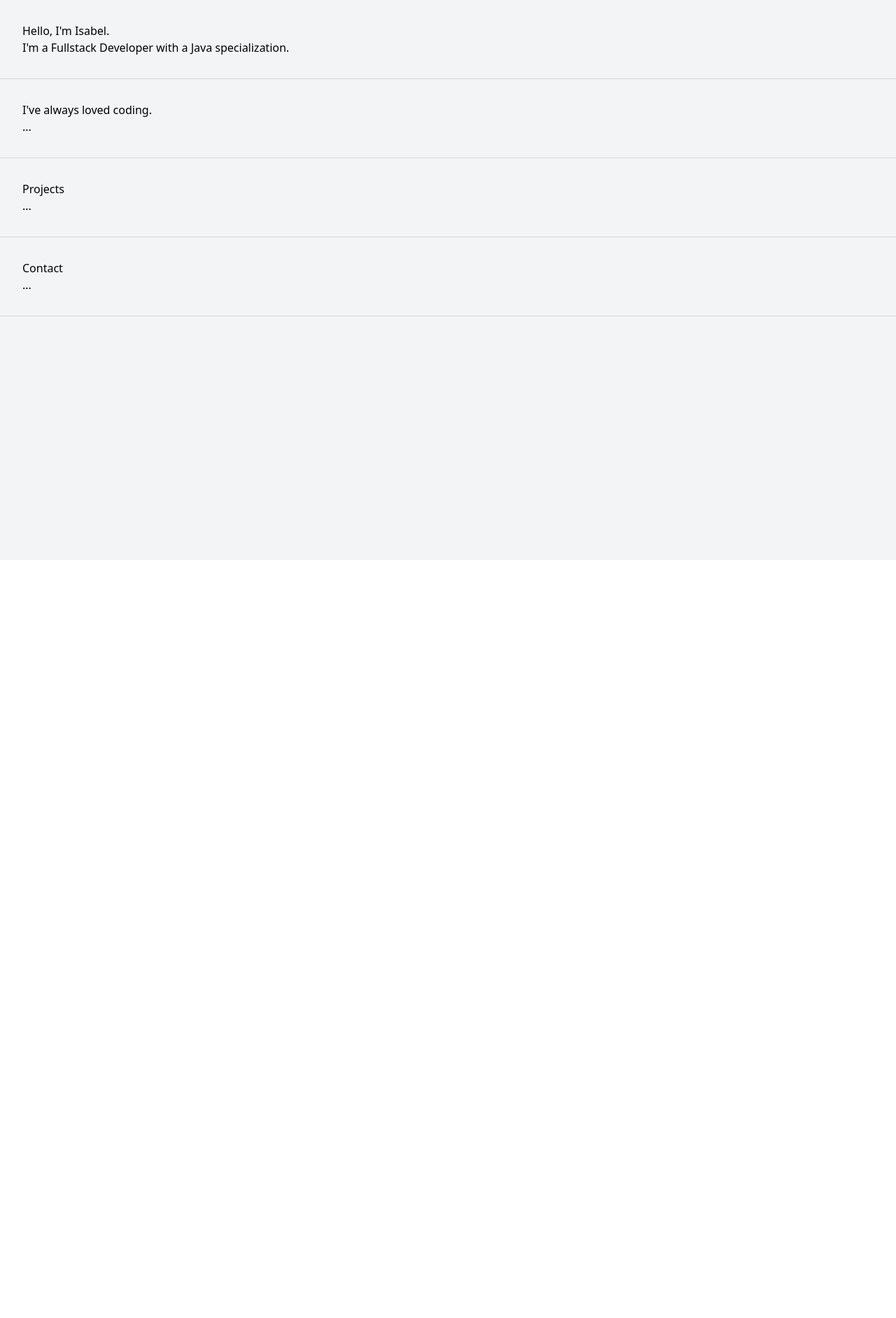
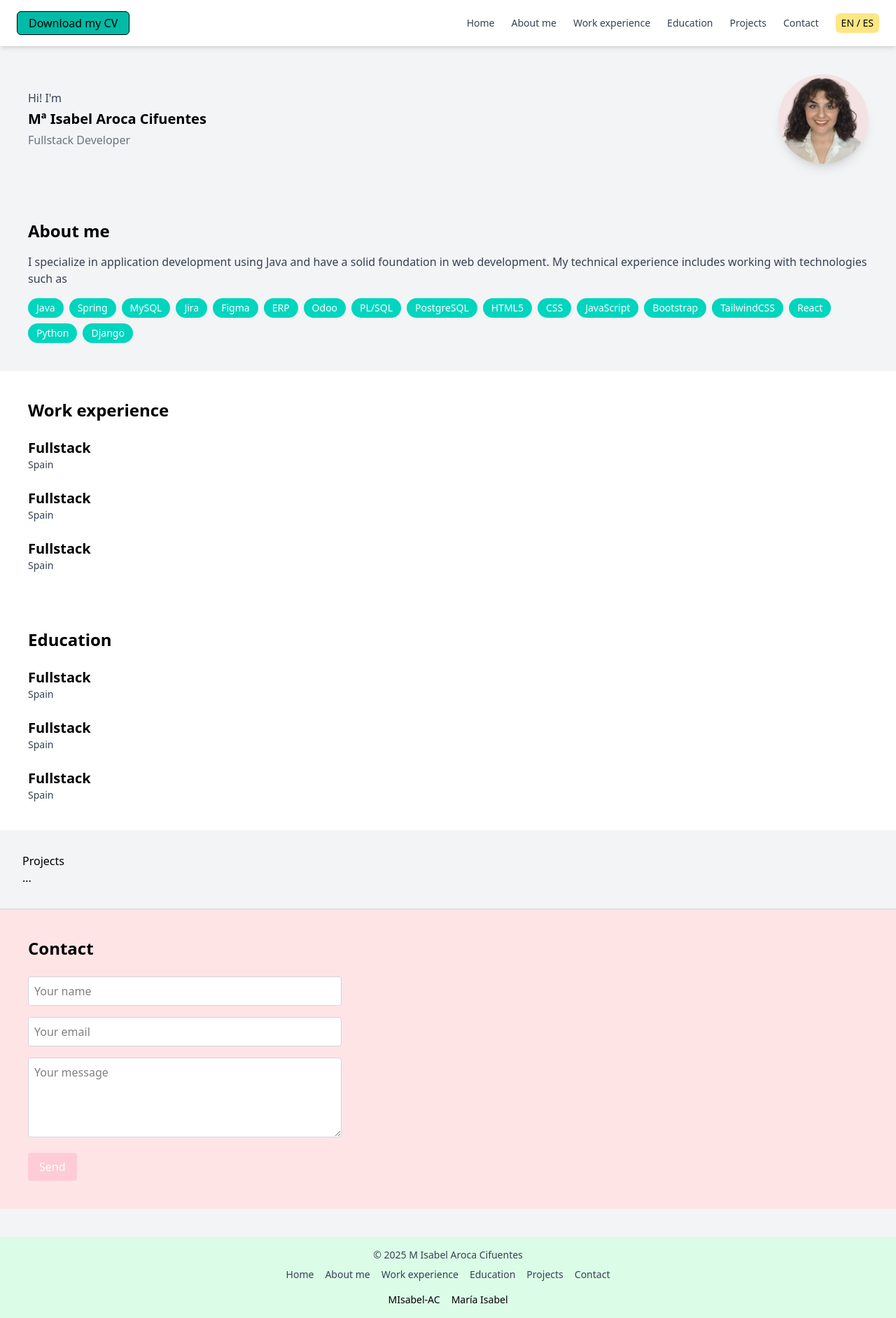
Before and after one commit to MIsabel-AC/portfolio, a React (Vite) app: page / in a window 1280 px wide. Shown: the whole page at 70% size. Before the commit the page ends 800 px from the top, so only its background shows below. Built offline with nearby package versions, Linux system fonts and the light colour scheme.

Commit message:
almost finished base layout and structure for all portfolio pages

```diff
--- a/src/App.jsx
+++ b/src/App.jsx
@@ -1,16 +1,26 @@
 import './index.css'
-import Index from './pages/Index'
+import Header from "./components/Header";
 import AboutMe from './pages/AboutMe'
+import WorkExperience from './pages/WorkExperience'
+import Education from './pages/Education'
 import Projects from './pages/Projects'
 import Contact from './pages/Contact'
+import Footer from "./components/Footer";
+import Introduction from './pages/Introduction';
+
+
 
 function App() {
    return (
     <div className="min-h-screen font-sans bg-gray-100 text-gray-300-800">
-      <Index />
+      <Header />
+      <Introduction />
       <AboutMe />
+      <WorkExperience />
+      <Education />
       <Projects />
       <Contact />
+      <Footer />
     </div>
   )
 }
--- /dev/null
+++ b/src/components/Footer.jsx
@@ -0,0 +1,20 @@
+function Footer() {
+  return (
+    <footer className="bg-green-100 text-sm text-center text-gray-700 p-4 mt-10">
+      <p>© 2025 M Isabel Aroca Cifuentes</p>
+      <div className="flex justify-center gap-4 mt-2">
+        <a href="#">Home</a>
+        <a href="#about-me">About me</a>
+        <a href="#work-experience">Work experience</a>
+        <a href="#education">Education</a>
+        <a href="#projects">Projects</a>
+        <a href="#contact">Contact</a>
+      </div>
+      <div className="flex justify-center gap-4 mt-4 text-black">
+        <a href="#" className="hover:text-teal-500">MIsabel-AC</a>
+        <a href="#" className="hover:text-teal-500">María Isabel</a>
+      </div>
+    </footer>
+  )
+}
+export default Footer
--- /dev/null
+++ b/src/components/Header.jsx
@@ -0,0 +1,17 @@
+function Header() {
+  return (
+    <header className="flex justify-between items-center px-6 py-4 shadow-md bg-white sticky top-0 z-50">
+      <button className="bg-teal-500 border px-4 py-1 rounded-md">Download my CV</button>
+      <nav className="space-x-6 text-sm font-medium">
+        <a href="#" className="text-gray-700 hover:text-black">Home</a>
+        <a href="#about-me" className="text-gray-700 hover:text-black">About me</a>
+        <a href="#work-experience" className="text-gray-700 hover:text-black">Work experience</a>
+        <a href="#education" className="text-gray-700 hover:text-black">Education</a>
+        <a href="#projects" className="text-gray-700 hover:text-black">Projects</a>
+        <a href="#contact" className="text-gray-700 hover:text-black">Contact</a>
+        <button className="bg-amber-200 px-2 py-1 text-sm rounded-md">EN / ES</button>
+      </nav>
+    </header>
+  )
+}
+export default Header
--- /dev/null
+++ b/src/components/ProjectCard.jsx
@@ -0,0 +1,14 @@
+function ProjectCard() {
+  return (
+    <div id="projects" className={`p-4 border rounded shadow-sm`}>
+      <div className="bg-gray-300 h-32 mb-4 flex items-center justify-center">
+        <span className="text-gray-500">placeholder</span>
+      </div>
+      <h3 className="text-xl font-semibold mb-2">Title</h3>
+      <p className="text-sm text-gray-700">
+        ...
+      </p>
+    </div>
+  )
+}
+export default ProjectCard
--- /dev/null
+++ b/src/components/Tag.jsx
@@ -0,0 +1,6 @@
+const Tag = ({ text }) => (
+  <span className="bg-teal-200 text-sm text-gray-800 px-3 py-1 rounded-full m-1 inline-block">
+    {text}
+  </span>
+)
+export default Tag;
--- a/src/pages/AboutMe.jsx
+++ b/src/pages/AboutMe.jsx
@@ -1,8 +1,22 @@
 function AboutMe() {
   return (
-    <section className="p-8 border-b border-gray-300">
-      <h1>I've always loved coding.</h1>
-      <p>...</p>
+    <section id="about-me" className="p-10">
+      <h2 className="text-2xl font-bold mb-4">About me</h2>
+      <p className="text-gray-700 mb-4">
+        I specialize in application development using Java and have a solid foundation in web development.
+        My technical experience includes working with technologies such as
+      </p>
+      <div className="flex flex-wrap gap-2">
+        {[
+          "Java", "Spring", "MySQL", "Jira", "Figma", "ERP", "Odoo", "PL/SQL",
+          "PostgreSQL", "HTML5", "CSS", "JavaScript", "Bootstrap", "TailwindCSS",
+          "React", "Python", "Django"
+        ].map((tech) => (
+          <span key={tech} className="bg-teal-400 text-white px-3 py-1 rounded-full text-sm">
+            {tech}
+          </span>
+        ))}
+      </div>
     </section>
   )
 }
--- a/src/pages/Contact.jsx
+++ b/src/pages/Contact.jsx
@@ -1,10 +1,28 @@
 function Contact() {
   return (
-    <section className="p-8 border-b border-gray-300">
-      <h1>Contact</h1>
-      <p>...</p>
+    <section id="contact" className="p-10 bg-rose-100">
+      <h2 className="text-2xl font-bold mb-6">Contact</h2>
+      <form className="space-y-4 max-w-md">
+        <input
+          type="text"
+          placeholder="Your name"
+          className="w-full border bg-white border-gray-300 p-2 rounded"
+        />
+        <input
+          type="email"
+          placeholder="Your email"
+          className="w-full border bg-white border-gray-300 p-2 rounded"
+        />
+        <textarea
+          rows="4"
+          placeholder="Your message"
+          className="w-full border bg-white border-gray-300 p-2 rounded"
+        ></textarea>
+        <button type="submit" className="bg-rose-200 text-white px-4 py-2 rounded hover:bg-rose-300">
+          Send
+        </button>
+      </form>
     </section>
   )
 }
-
 export default Contact
--- /dev/null
+++ b/src/pages/Education.jsx
@@ -0,0 +1,24 @@
+function Education() {
+  return (
+    <section id="education" className="p-10 bg-white">
+      <h2 className="text-2xl font-bold mb-6">Education</h2>
+      <div className="space-y-6">
+        <div>
+          <h3 className="text-xl font-semibold">Fullstack</h3>
+          <p className="text-sm text-gray-700">Spain</p>
+        </div>
+
+        <div>
+          <h3 className="text-xl font-semibold">Fullstack</h3>
+          <p className="text-sm text-gray-700">Spain</p>
+        </div>
+
+        <div>
+          <h3 className="text-xl font-semibold">Fullstack</h3>
+          <p className="text-sm text-gray-700">Spain</p>
+        </div>
+      </div>
+    </section>
+  )
+}
+export default Education
--- a/src/pages/Index.jsx
+++ /dev/null
@@ -1,10 +0,0 @@
-function Index() {
-  return (
-    <section className="p-8 border-b border-gray-300">
-      <h1>Hello, I'm Isabel.</h1>
-      <p>I'm a Fullstack Developer with a Java specialization.</p>
-    </section>
-  )
-}
-
-export default Index
--- /dev/null
+++ b/src/pages/Introduction.jsx
@@ -0,0 +1,19 @@
+function Introduction() {
+  return (
+    <section id="introduction" className="p-10">
+      <div className="flex items-center justify-between flex-wrap gap-6">
+        <div>
+          <h1 className="text-gray-700 mb-1">Hi! I'm</h1>
+          <h1 className="text-xl font-bold mb-1">Mª Isabel Aroca Cifuentes</h1>
+          <p className="text-gray-500">Fullstack Developer</p>
+        </div>
+        <img
+          src="./Isa_Foto_CV.jpg"
+          alt="Isabel"
+          className="w-32 h-32 object-cover rounded-full shadow-lg"
+        />
+      </div>
+    </section>
+  )
+}
+export default Introduction;
--- a/src/pages/Projects.jsx
+++ b/src/pages/Projects.jsx
@@ -1,10 +1,9 @@
 function Projects() {
   return (
-    <section className="p-8 border-b border-gray-300">
+    <section id="projects" className="p-8 border-b border-gray-300">
       <h1>Projects</h1>
       <p>...</p>
     </section>
   )
 }
-
 export default Projects
--- /dev/null
+++ b/src/pages/WorkExperience.jsx
@@ -0,0 +1,24 @@
+function WorkExperience() {
+  return (
+    <section id="work-experience" className="p-10 bg-white">
+      <h2 className="text-2xl font-bold mb-6">Work experience</h2>
+      <div className="space-y-6">
+        <div>
+          <h3 className="text-xl font-semibold">Fullstack</h3>
+          <p className="text-sm text-gray-700">Spain</p>
+        </div>
+
+        <div>
+          <h3 className="text-xl font-semibold">Fullstack</h3>
+          <p className="text-sm text-gray-700">Spain</p>
+        </div>
+
+        <div>
+          <h3 className="text-xl font-semibold">Fullstack</h3>
+          <p className="text-sm text-gray-700">Spain</p>
+        </div>
+      </div>
+    </section>
+  )
+}
+export default WorkExperience
```
Also changed, not shown: public/Isa_Foto_CV.jpg (added).
